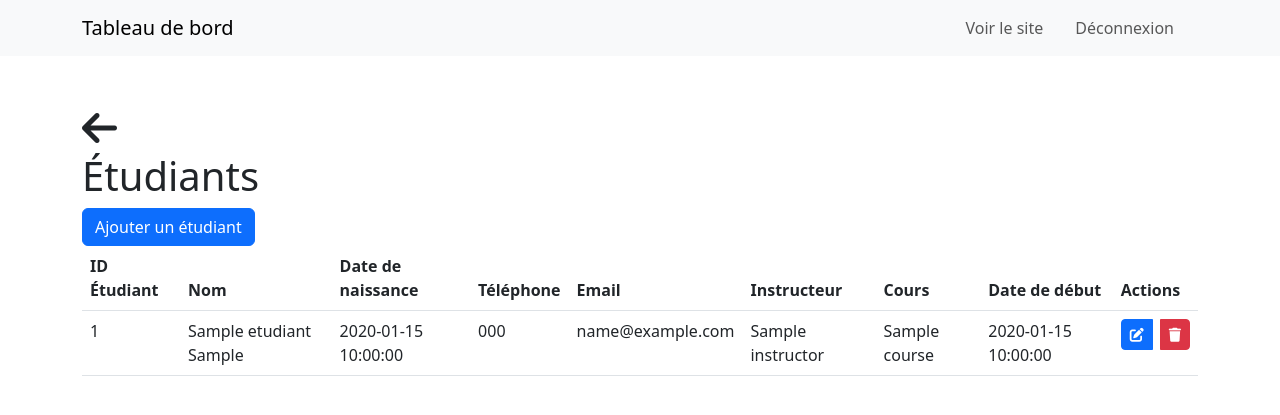
After one commit to Haithemkoriche/acadmey_marame_school_gestion_inscription, a PHP site: page /admin/etudiant.php in a window 1280 px wide. The commit adds this page. Shown: the top 415 px of the page. Run offline with PHP 8.4, Linux system fonts and the light colour scheme; tables that the repository leaves empty or names only in its code hold one stand-in row (values such as "Sample post").

Commit message:
etudiants

```diff
--- a/admin/admin.php
+++ b/admin/admin.php
@@ -76,7 +76,7 @@
           <img src="../img/etudiants.avif" class="card-img-top" alt="Image Étudiants">
           <div class="card-body">
             <h5 class="card-title">Étudiants</h5>
-            <a class="btn btn-primary" href="#" data-target="students">Voir</a>
+            <a class="btn btn-primary" href="etudiant.php" data-target="students">Voir</a>
           </div>
         </div>
       </div>
@@ -85,7 +85,7 @@
           <img src="../img/become_a_student_inline.jpg" class="card-img-top" alt="Image Cours">
           <div class="card-body">
             <h5 class="card-title">Cours</h5>
-            <a class="btn btn-primary" href="#" data-target="courses">Voir</a>
+            <a class="btn btn-primary" href="cours.php" data-target="courses">Voir</a>
           </div>
         </div>
       </div>
--- /dev/null
+++ b/admin/etudiant.php
@@ -0,0 +1,346 @@
+<?php require_once "../config/bdd.php"; ?>
+<!DOCTYPE html>
+<html lang="en">
+
+<head>
+  <meta charset="UTF-8">
+  <meta name="viewport" content="width=device-width, initial-scale=1.0">
+  <link rel="stylesheet" href="../asstes/bootstrap/css/bootstrap.min.css">
+  <link rel="stylesheet" href="../asstes/fonts/css/all.min.css">
+
+  <title>Dashboard</title>
+</head>
+
+<body>
+  <!-- Barre de navigation -->
+  <nav class="navbar navbar-expand-lg navbar-light bg-light">
+    <div class="container">
+      <a class="navbar-brand" href="#">Tableau de bord</a>
+      <ul class="navbar-nav ml-auto">
+        <li class="nav-item me-3">
+          <a class="nav-link" href="#">Voir le site</a>
+        </li>
+        <li class="nav-item me-3">
+          <button id="btn-logout" class="btn btn-link nav-link">Déconnexion</button>
+        </li>
+      </ul>
+    </div>
+  </nav>
+<!-- Étudiants -->
+<div id="students" class="content container mt-5 mb-5">
+  <h1> <a class="nav-link" href="admin.php"><i class="fa fa-arrow-left"></i> </a>Étudiants</h1>
+
+  <!-- Bouton Ajouter un étudiant -->
+  <button class="btn btn-primary" data-bs-toggle="modal" data-bs-target="#addStudentModal">Ajouter un étudiant</button>
+
+  <?php
+  // Vérification si un étudiant a été ajouté ou modifié
+  if (isset($_POST['action_stu'])) {
+    $action = $_POST['action_stu'];
+
+    if ($action === 'add_stu') {
+      // Récupération des données du formulaire d'ajout
+      $studentName = $_POST['student_name'];
+      $studentEmail = $_POST['student_email'];
+      $studentPhone = $_POST['student_phone'];
+      $studentCourse = $_POST['student_course'];
+      $studentStartDate = $_POST['student_start_date'];
+
+      // Insertion du nouvel étudiant dans la table "etudiants"
+      $insertStudentSql = "INSERT INTO etudiants (nom_etu, prenom_etu, date_naissance_etu, numero_telephone_etu, email_etu)
+        VALUES ('$studentName', '', '', '$studentPhone', '$studentEmail')";
+      if (mysqli_query($conn, $insertStudentSql)) {
+        $studentId = mysqli_insert_id($conn);
+
+        // Récupération de l'ID de l'instructeur depuis la table "courses"
+        $instructorSql = "SELECT instructor_id FROM courses WHERE course_id = $studentCourse";
+        $instructorResult = mysqli_query($conn, $instructorSql);
+        $instructorRow = mysqli_fetch_assoc($instructorResult);
+        $instructorId = $instructorRow["instructor_id"];
+
+        // Insertion des informations supplémentaires dans la table "etudiant_speciality"
+        $insertSpecialitySql = "INSERT INTO etudiant_speciality (id_etudiant, id_instructor, id_course, date_debut, date_fin)
+          VALUES ($studentId, $instructorId, $studentCourse, '$studentStartDate', '')";
+        if (mysqli_query($conn, $insertSpecialitySql)) {
+          echo '<div class="alert alert-success" role="alert">Étudiant ajouté avec succès.</div>';
+        } else {
+          echo '<div class="alert alert-danger" role="alert">Erreur lors de l\'ajout de l\'étudiant : ' . mysqli_error($conn) . '</div>';
+        }
+      } else {
+        echo '<div class="alert alert-danger" role="alert">Erreur lors de l\'ajout de l\'étudiant : ' . mysqli_error($conn) . '</div>';
+      }
+    } elseif ($action === 'update') {
+      // Récupération des données du formulaire de mise à jour
+      $studentId = $_POST['student_id'];
+      $studentName = $_POST['student_name'];
+      $studentEmail = $_POST['student_email'];
+      $studentPhone = $_POST['student_phone'];
+      $studentCourse = $_POST['student_course'];
+      $studentStartDate = $_POST['student_start_date'];
+
+      // Mise à jour du nom de l'étudiant dans la table "etudiants"
+      $updateStudentSql = "UPDATE etudiants
+        SET nom_etu = '$studentName', numero_telephone_etu = '$studentPhone', email_etu = '$studentEmail'
+        WHERE id_etudiant = $studentId";
+      if (mysqli_query($conn, $updateStudentSql)) {
+
+        // Récupération de l'ID de l'instructeur depuis la table "courses"
+        $instructorSql = "SELECT instructor_id FROM courses WHERE course_id = $studentCourse";
+        $instructorResult = mysqli_query($conn, $instructorSql);
+        $instructorRow = mysqli_fetch_assoc($instructorResult);
+        $instructorId = $instructorRow["instructor_id"];
+
+        // Mise à jour des informations supplémentaires dans la table "etudiant_speciality"
+        $updateSpecialitySql = "UPDATE etudiant_speciality
+          SET id_instructor = $instructorId, id_course = $studentCourse, date_debut = '$studentStartDate'
+          WHERE id_etudiant = $studentId";
+        if (mysqli_query($conn, $updateSpecialitySql)) {
+          echo '<div class="alert alert-success" role="alert">Étudiant mis à jour avec succès.</div>';
+        } else {
+          echo '<div class="alert alert-danger" role="alert">Erreur lors de la mise à jour de l\'étudiant : ' . mysqli_error($conn) . '</div>';
+        }
+      } else {
+        echo '<div class="alert alert-danger" role="alert">Erreur lors de la mise à jour de l\'étudiant : ' . mysqli_error($conn) . '</div>';
+      }
+    }
+  }
+
+  // Vérification si un étudiant a été supprimé
+  if (isset($_GET['delete_stu'])) {
+    $deleteId = $_GET['delete_stu'];
+
+    // Suppression des informations supplémentaires dans la table "etudiant_speciality"
+    $deleteSpecialitySql = "DELETE FROM etudiant_speciality WHERE id_etudiant = $deleteId";
+    if (mysqli_query($conn, $deleteSpecialitySql)) {
+
+      // Suppression de l'étudiant de la table "etudiants"
+      $deleteStudentSql = "DELETE FROM etudiants WHERE id_etudiant = $deleteId";
+      if (mysqli_query($conn, $deleteStudentSql)) {
+        echo '<div class="alert alert-success" role="alert">Étudiant supprimé avec succès.</div>';
+      } else {
+        echo '<div class="alert alert-danger" role="alert">Erreur lors de la suppression de l\'étudiant : ' . mysqli_error($conn) . '</div>';
+      }
+    } else {
+      echo '<div class="alert alert-danger" role="alert">Erreur lors de la suppression de l\'étudiant : ' . mysqli_error($conn) . '</div>';
+    }
+  }
+
+  // Récupération des étudiants avec leurs informations supplémentaires
+  $selectSql = "SELECT etudiants.id_etudiant, etudiants.nom_etu, etudiants.prenom_etu, etudiants.date_naissance_etu, etudiants.numero_telephone_etu, etudiants.email_etu, etudiant_speciality.id_instructor, etudiant_speciality.id_course, etudiant_speciality.date_debut, etudiant_speciality.date_fin
+    FROM etudiants
+    INNER JOIN etudiant_speciality ON etudiants.id_etudiant = etudiant_speciality.id_etudiant";
+  $result = mysqli_query($conn, $selectSql);
+
+  if (mysqli_num_rows($result) > 0) {
+    echo '<table class="table">
+      <thead>
+        <tr>
+          <th>ID Étudiant</th>
+          <th>Nom</th>
+          <th>Date de naissance</th>
+          <th>Téléphone</th>
+          <th>Email</th>
+          <th>Instructeur</th>
+          <th>Cours</th>
+          <th>Date de début</th>
+          <th>Actions</th>
+        </tr>
+      </thead>
+      <tbody>';
+
+    while ($row = mysqli_fetch_assoc($result)) {
+      echo '<tr>';
+      echo '<td>' . $row["id_etudiant"] . '</td>';
+      echo '<td>' . $row["nom_etu"] . ' ' . $row["prenom_etu"] . '</td>';
+      echo '<td>' . $row["date_naissance_etu"] . '</td>';
+      echo '<td>' . $row["numero_telephone_etu"] . '</td>';
+      echo '<td>' . $row["email_etu"] . '</td>';
+
+      // Récupération de l'instructeur
+      $instructorId = $row["id_instructor"];
+      $instructorSql = "SELECT instructor_name FROM instructors WHERE instructor_id = $instructorId";
+      $instructorResult = mysqli_query($conn, $instructorSql);
+      $instructorRow = mysqli_fetch_assoc($instructorResult);
+      $instructorName = $instructorRow["instructor_name"];
+
+
+      echo '<td>' . $instructorName . '</td>';
+
+      // Récupération du cours
+      $courseId = $row["id_course"];
+      $courseSql = "SELECT course_name FROM courses WHERE course_id = $courseId";
+      $courseResult = mysqli_query($conn, $courseSql);
+      $courseRow = mysqli_fetch_assoc($courseResult);
+      $courseName = $courseRow["course_name"];
+
+      echo '<td>' . $courseName . '</td>';
+      echo '<td>' . $row["date_debut"] . '</td>';
+
+      // Actions
+      echo '<td>
+      <div class="btn-group" role="group">
+        <button class="btn btn-sm btn-primary edit-student me-2" data-bs-toggle="modal" data-bs-target="#editStudentModal" data-student-id="' . $row["id_etudiant"] . '"><i class="fas fa-edit"></i></button>
+        <a href="?delete_stu=' . $row["id_etudiant"] . '" class="btn btn-sm btn-danger" onclick="return confirm(\'Êtes-vous sûr de vouloir supprimer cet étudiant ?\')"><i class="fas fa-trash"></i></a>
+        </div>
+      </td>';
+
+      echo '</tr>';
+    }
+
+    echo '</tbody>
+    </table>';
+  } else {
+    echo '<div class="alert alert-info" role="alert">Aucun étudiant trouvé.</div>';
+  }
+  // Récupérer les cours depuis la base de données
+  $coursesSql = "SELECT course_id, course_name FROM courses";
+  $coursesResult = mysqli_query($conn, $coursesSql);
+
+  ?>
+  <!-- Modal Ajouter un étudiant -->
+  <div class="modal fade" id="addStudentModal" tabindex="-1" aria-labelledby="addStudentModalLabel" aria-hidden="true">
+    <div class="modal-dialog">
+      <div class="modal-content">
+        <div class="modal-header">
+          <h5 class="modal-title" id="addStudentModalLabel">Ajouter un étudiant</h5>
+          <button type="button" class="btn-close" data-bs-dismiss="modal" aria-label="Close"></button>
+        </div>
+        <div class="modal-body">
+          <form action="" method="POST">
+            <input type="hidden" name="action_stu" value="add_stu">
+
+            <div class="mb-3">
+              <label for="student_name" class="form-label">Nom</label>
+              <input type="text" class="form-control" id="student_name" name="student_name" required>
+            </div>
+
+            <div class="mb-3">
+              <label for="student_email" class="form-label">Email</label>
+              <input type="email" class="form-control" id="student_email" name="student_email" required>
+            </div>
+
+            <div class="mb-3">
+              <label for="student_phone" class="form-label">Téléphone</label>
+              <input type="text" class="form-control" id="student_phone" name="student_phone" required>
+            </div>
+
+            <div class="mb-3">
+              <label for="student_course" class="form-label">Cours</label>
+              <select class="form-select" id="student_course" name="student_course" required>
+                <?php
+                // Afficher les options de sélection des cours
+                while ($courseRow = mysqli_fetch_assoc($coursesResult)) {
+                  echo '<option value="' . $courseRow["course_id"] . '">' . $courseRow["course_name"] . '</option>';
+                }
+                ?>
+              </select>
+            </div>
+
+            <div class="mb-3">
+              <label for="student_start_date" class="form-label">Date de début</label>
+              <input type="date" class="form-control" id="student_start_date" name="student_start_date" required>
+            </div>
+
+            <div class="modal-footer">
+              <button type="button" class="btn btn-secondary" data-bs-dismiss="modal">Fermer</button>
+              <button type="submit" class="btn btn-primary">Ajouter l'étudiant</button>
+            </div>
+          </form>
+        </div>
+      </div>
+    </div>
+  </div>
+
+  <!-- Modal Modifier un étudiant -->
+  <div class="modal fade" id="editStudentModal" tabindex="-1" aria-labelledby="editStudentModalLabel" aria-hidden="true">
+    <div class="modal-dialog">
+      <div class="modal-content">
+        <div class="modal-header">
+          <h5 class="modal-title" id="editStudentModalLabel">Modifier un étudiant</h5>
+          <button type="button" class="btn-close" data-bs-dismiss="modal" aria-label="Close"></button>
+        </div>
+        <div class="modal-body">
+          <form action="" method="POST">
+            <input type="hidden" name="action_stu" value="update">
+            <input type="hidden" id="edit_student_id" name="student_id">
+
+            <div class="mb-3">
+              <label for="edit_student_name" class="form-label">Nom</label>
+              <input type="text" class="form-control" id="edit_student_name" name="student_name" required>
+            </div>
+
+            <div class="mb-3">
+              <label for="edit_student_email" class="form-label">Email</label>
+              <input type="email" class="form-control" id="edit_student_email" name="student_email" required>
+            </div>
+
+            <div class="mb-3">
+              <label for="edit_student_phone" class="form-label">Téléphone</label>
+              <input type="text" class="form-control" id="edit_student_phone" name="student_phone" required>
+            </div>
+
+            <div class="mb-3">
+              <label for="edit_student_course" class="form-label">Cours</label>
+              <select class="form-select" id="edit_student_course" name="student_course" required>
+                <?php
+                // Afficher les options de sélection des cours
+                mysqli_data_seek($coursesResult, 0);
+                while ($courseRow = mysqli_fetch_assoc($coursesResult)) {
+                  echo '<option value="' . $courseRow["course_id"] . '">' . $courseRow["course_name"] . '</option>';
+                }
+                ?>
+              </select>
+            </div>
+
+            <div class="mb-3">
+              <label for="edit_student_start_date" class="form-label">Date de début</label>
+              <input type="date" class="form-control" id="edit_student_start_date" name="student_start_date" required>
+            </div>
+
+            <div class="modal-footer">
+              <button type="button" class="btn btn-secondary" data-bs-dismiss="modal">Fermer</button>
+              <button type="submit" class="btn btn-primary">Modifier l'étudiant</button>
+            </div>
+          </form>
+        </div>
+      </div>
+    </div>
+  </div>
+
+  <script src="https://code.jquery.com/jquery-3.6.0.min.js"></script>
+  <script src="../asstes/bootstrap/js/bootstrap.min.js"></script>
+  <script>
+    $(document).ready(function() {
+      // Gérer la navigation en fonction des clics sur les liens du menu
+      $('.nav-link').click(function() {
+        var target = $(this).data('target');
+        $('.content').hide();
+        $('#' + target).show();
+      });
+
+      // Gérer la déconnexion
+      $('#btn-logout').click(function() {
+        $('#logoutModal').modal('show');
+      });
+
+      // Remplir le formulaire de modification d'étudiant avec les données actuelles
+      $('.edit-student').click(function() {
+        var studentId = $(this).data('student-id');
+        var studentName = $(this).closest('tr').find('td:eq(1)').text();
+        var studentEmail = $(this).closest('tr').find('td:eq(4)').text();
+        var studentPhone = $(this).closest('tr').find('td:eq(3)').text();
+        var studentCourse = $(this).closest('tr').find('td:eq(6)').text();
+        var studentStartDate = $(this).closest('tr').find('td:eq(7)').text();
+
+        $('#edit_student_id').val(studentId);
+        $('#edit_student_name').val(studentName);
+        $('#edit_student_email').val(studentEmail);
+        $('#edit_student_phone').val(studentPhone);
+        $('#edit_student_course').val(studentCourse);
+        $('#edit_student_start_date').val(studentStartDate);
+      });
+    });
+  </script>
+</body>
+
+</html>
```
Also changed, not shown: admin/cours.php (added, +37 -0 lines).
